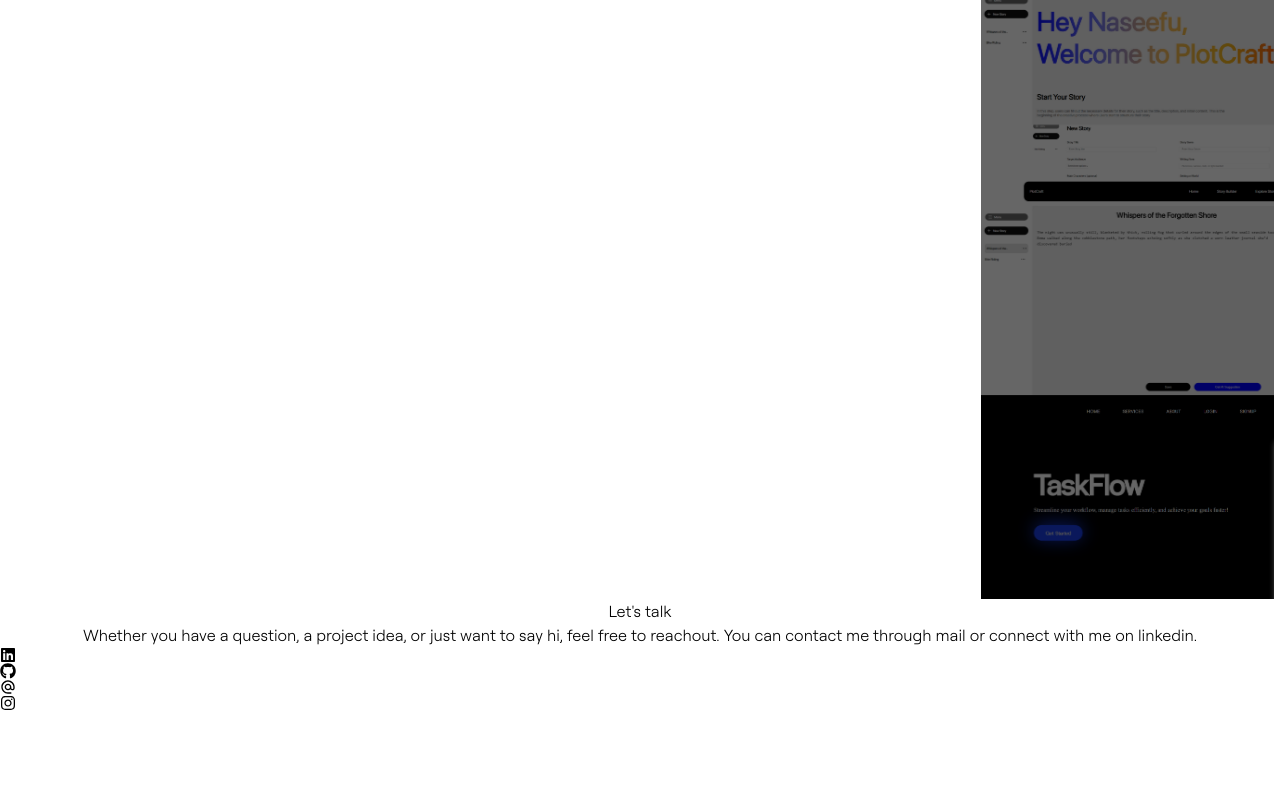
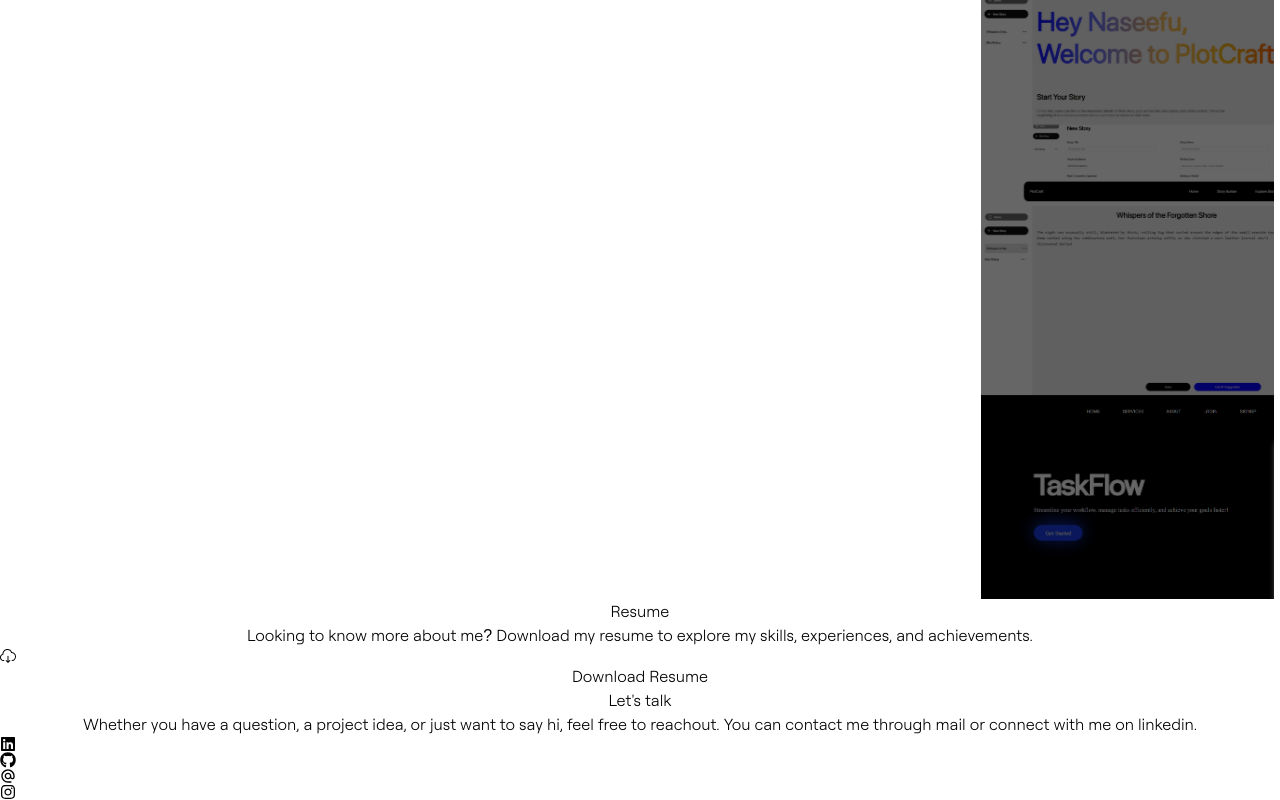
Before and after one commit to naseefu/Naseefu-Portfolio, a React (Create React App) app: page / in a window 1280 px wide. Shown: the part 10981-11781 px from the top of the page. Before the commit the page ends 11692 px from the top, so only its background shows below. Built offline with nearby package versions, Linux system fonts and the light colour scheme.

Commit message:
Update Home.js

```diff
--- a/src/Components/Home/Home.js
+++ b/src/Components/Home/Home.js
@@ -13,6 +13,7 @@ import TechStack from './TechStack';
 import Project from '../Projects/Project';
 import dp from '../Project4/dp.JPG'
 import Talk from './Talk';
+import Resume from './Resume';
 
 const Home = () => {
 
@@ -92,6 +93,9 @@ const Home = () => {
         <Project/>
       </div>
       <div>
+        <Resume/>
+      </div>
+      <div>
         <Talk/>
       </div>
     </div>
```
